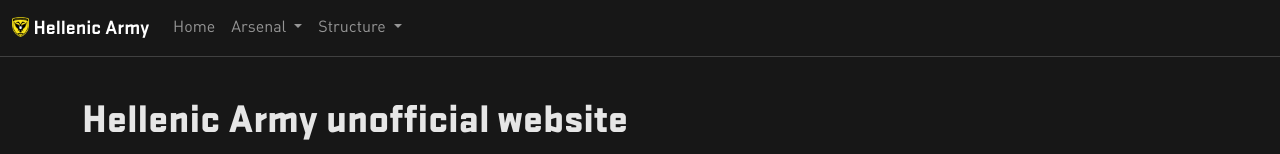
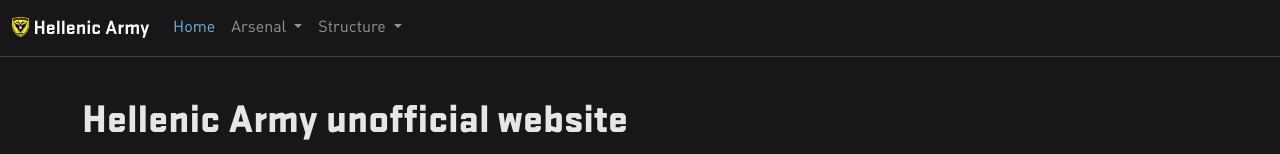
Before and after one commit to dk-raw/ha, a Nuxt app: page / in a window 1280 px wide. Shown: the top 154 px of the page. Built offline with nearby package versions, Linux system fonts and the light colour scheme.

Commit message:
Update site.css

```diff
--- a/assets/site.css
+++ b/assets/site.css
@@ -57,6 +57,16 @@
   border-bottom: 1px solid hsl(0, 0%, 25%) !important;
 }
 
+.navbar .nav-link.nuxt-link-exact-active {
+  color: hsl(206, 70%, 68%);
+  transition: all 0.2s ease-in-out;
+}
+
+.navbar .nav-link.nuxt-link-exact-active:hover,
+.navbar .nav-link.nuxt-link-exact-active:focus {
+  color: hsl(206, 70%, 75%);
+}
+
 .dropdown-item.nuxt-link-exact-active {
   background-color: hsl(206, 70%, 68%);
   transition: all 0.2s ease-in-out;
```
